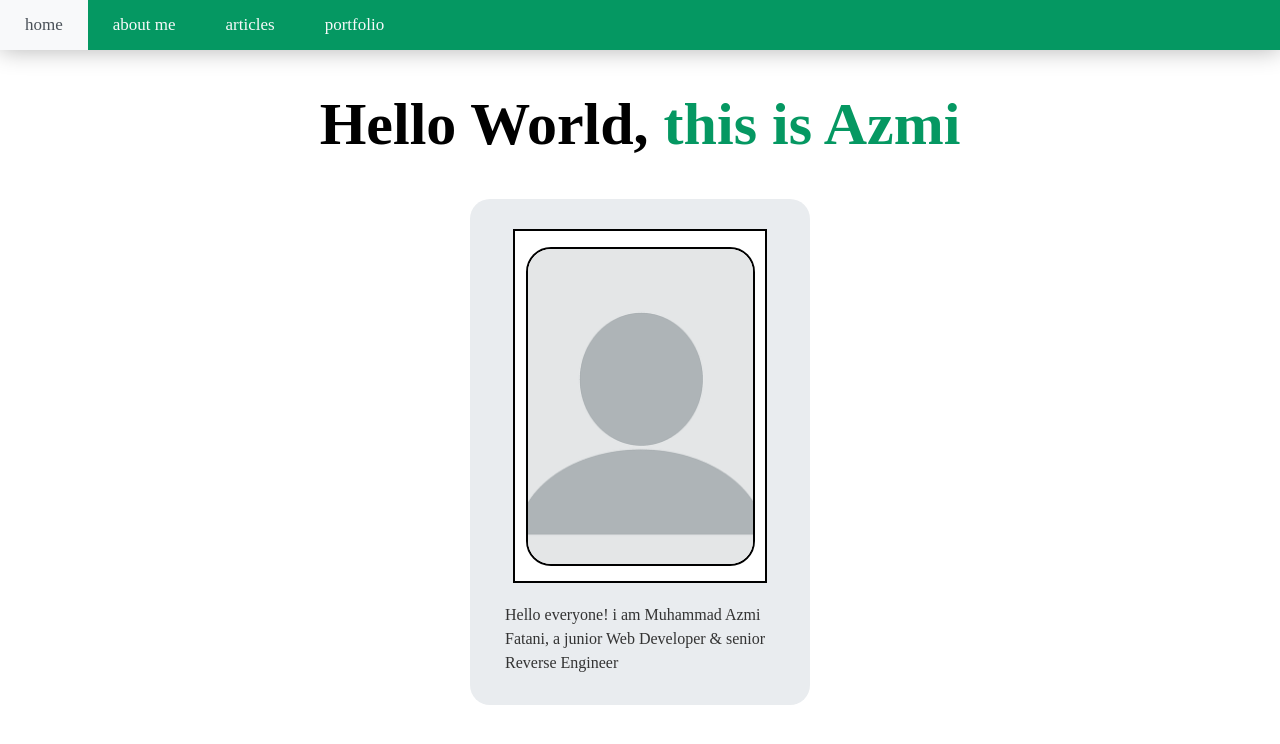
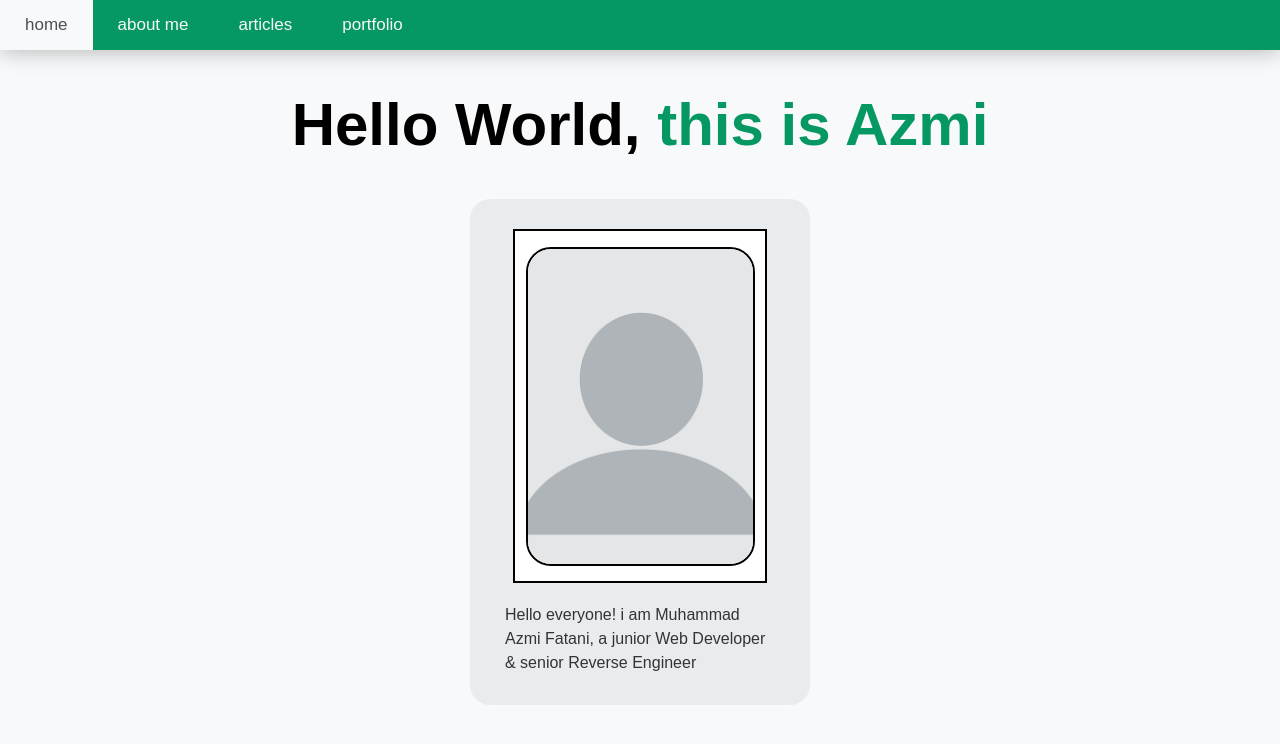
Before and after one commit to PatternVoyager/private_blog, a Next.js app: page / in a window 1280 px wide. Shown: the top 744 px of the page. Built offline with nearby package versions, Linux system fonts and the light colour scheme.

Commit message:
Enhance global styles with background and font settings
Added background color, text color, and font family to global styles.

```diff
--- a/app/globals.css
+++ b/app/globals.css
@@ -5,6 +5,9 @@ html, body {
   margin: 0 !important;
   padding: 0 !important;
   box-sizing: border-box;
+  background-color: #f8f9fa;
+  color: #495057;
+  font-family: sans-serif;
 }
 
 /* ==========================================
```
